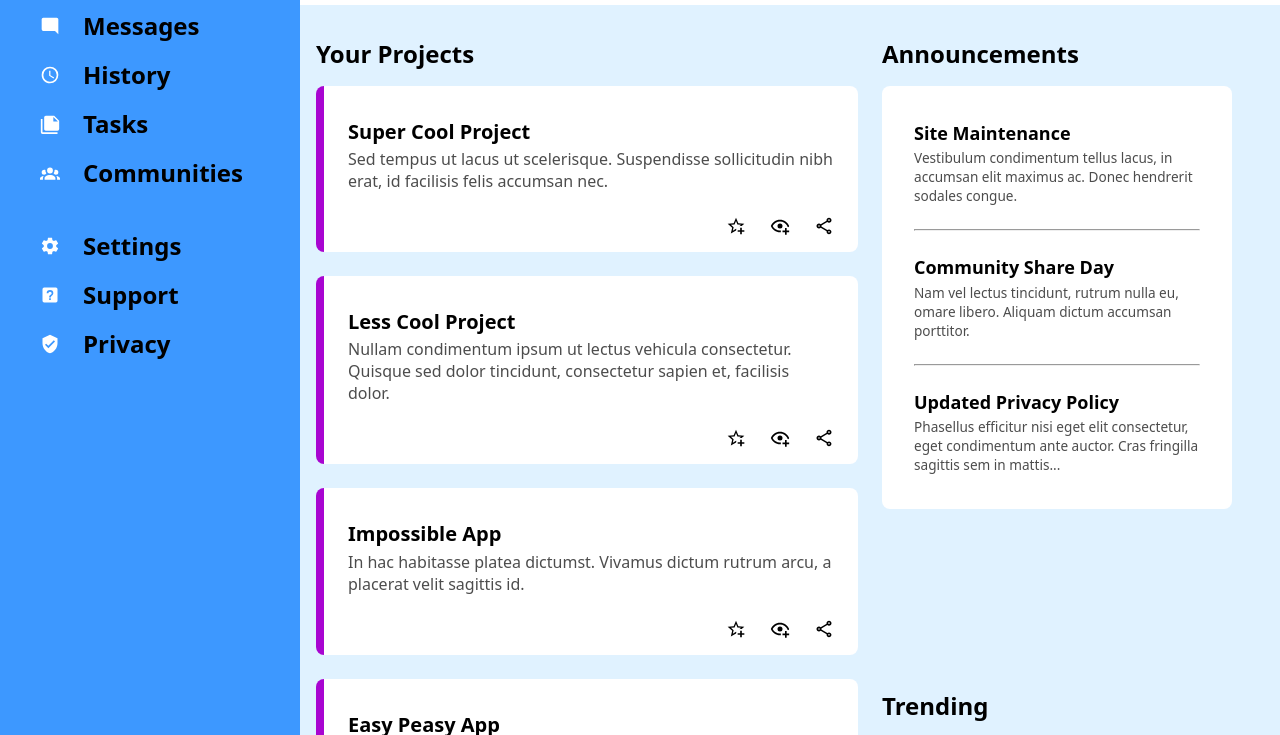
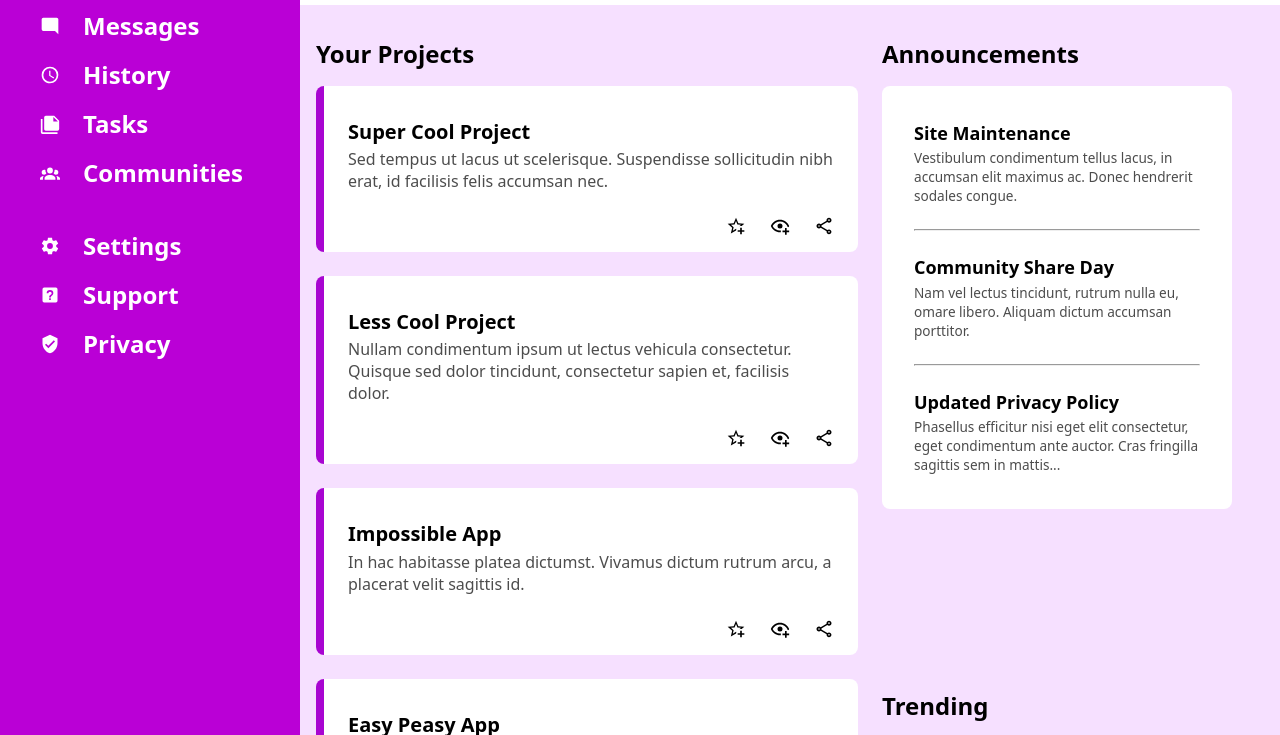
Before and after one commit to Mahim427/admin-page, a plain HTML site: page index.html in a window 1280 px wide. Shown: the part 195-930 px from the top of the page. Drawn offline with Linux system fonts and the light colour scheme.

Commit message:
Change default color theme to purple

```diff
--- a/styles.css
+++ b/styles.css
@@ -1,8 +1,8 @@
 :root {
   --clr-white: hsl(0, 0%, 100%);
   --clr-black: hsl(0, 0%, 0%);
-  --clr-blue-100: hsl(205, 100%, 94%);
-  --clr-blue-400: hsl(212, 100%, 62%);
+  --clr-blue-100: hsl(283, 100%, 94%);
+  --clr-blue-400: hsl(292, 100%, 42%);
   --clr-gray-hsl: 0, 0%, 0%;
   --clr-purple: hsl(288, 95%, 42%);
 
@@ -94,7 +94,7 @@ h4 {
 .header {
   display: grid;
   gap: 1rem;
-  background-color: white;
+  background-color: var(--clr-white);
   padding: var(--padding) calc(var(--padding) * 4) var(--padding) calc(var(--padding) * 2.3);
 }
 
@@ -167,6 +167,11 @@ h4 {
   color: var(--clr-white);
   font-size: var(--fs-500);
   font-weight: var(--fw-bold);
+}
+
+.sidebar h1,
+.sidebar h2 {
+  color: inherit;
 }
 
 .logo {
```
